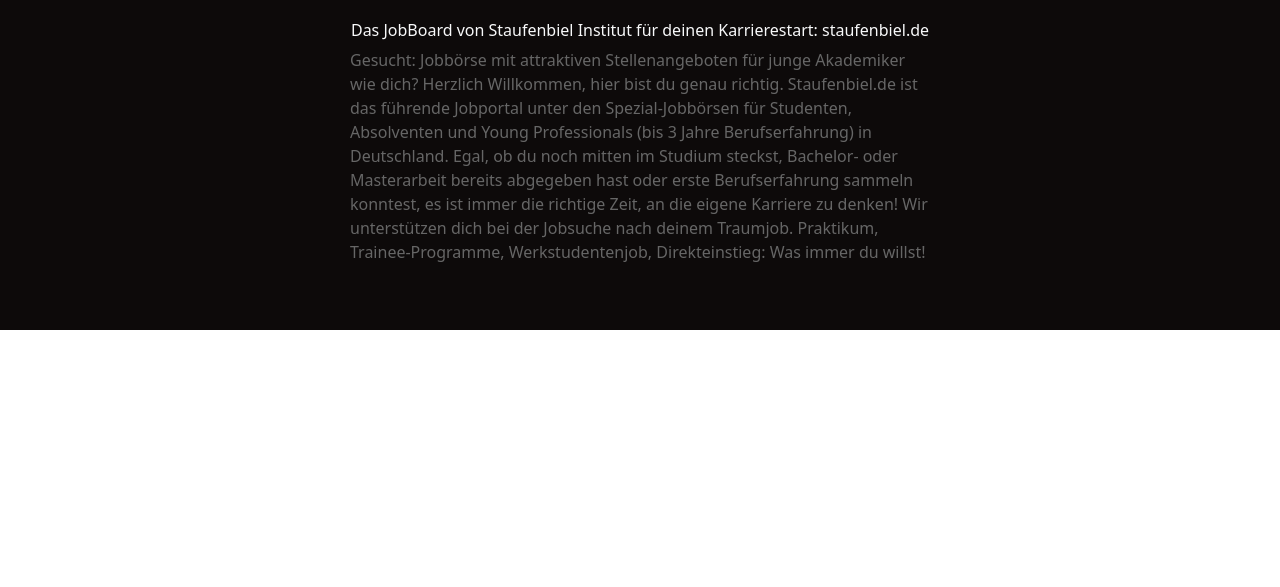
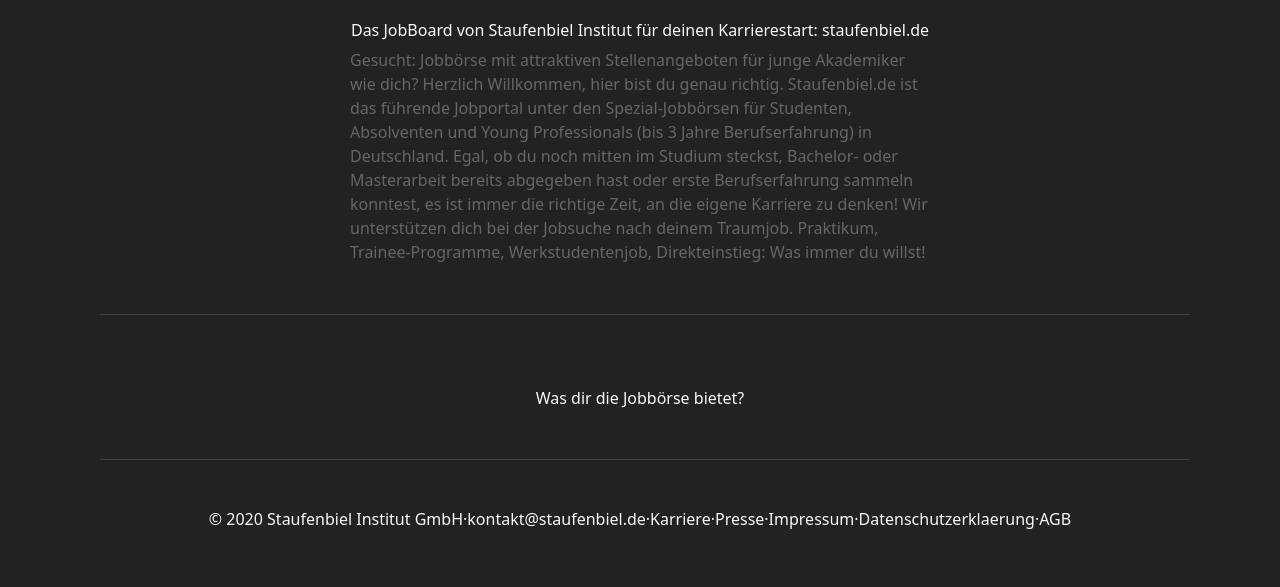
Before and after one commit to Kazisunny2/Staufenbiel_Task, a plain HTML site: page index.html in a window 1280 px wide. Shown: the part 4564-5151 px from the top of the page. Before the commit the page ends 4894 px from the top, so only its background shows below. Drawn offline with nearby package versions, Linux system fonts and the light colour scheme.

Commit message:
footer third section added

```diff
--- a/index.html
+++ b/index.html
@@ -591,6 +591,15 @@
           Direkteinstieg: Was immer du willst!
         </p>
       </section>
+      <hr class="divider" style="border-color: #999" />
+      <br />
+      <h6 class="text-center text-light">Was dir die Jobbörse bietet?</h6>
+
+      <hr class="divider" style="border-color: #999" />
+      <h6 class="text-center text-light">
+        © 2020 Staufenbiel Institut
+        GmbH·kontakt@staufenbiel.de·Karriere·Presse·Impressum·Datenschutzerklaerung·AGB
+      </h6>
     </footer>
     <script
       src="https://cdn.jsdelivr.net/npm/bootstrap@5.3.0/dist/js/bootstrap.bundle.min.js"
--- a/style.css
+++ b/style.css
@@ -133,7 +133,7 @@
   }
 
   .color{
-    background-color: #0d0a0a;
+    background-color: #232222;
     clear: both;
     padding: 50px;
     position: relative;
```
